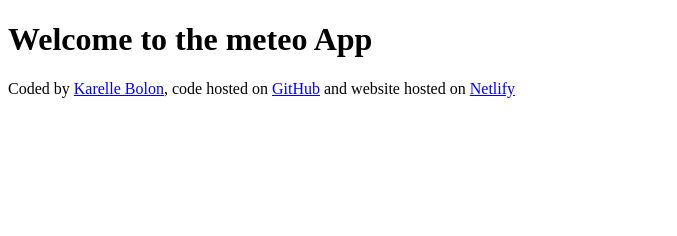
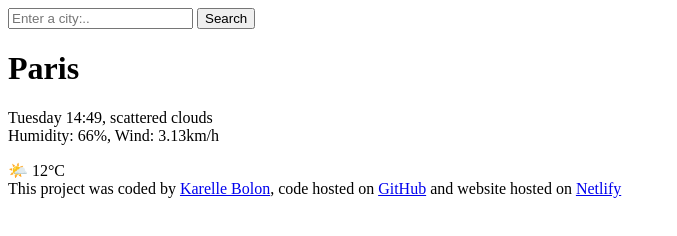
Before and after one commit to karellemarina/meteometeo, a plain HTML site: page index.html in a window 1280 px wide. Shown: the whole page, without its empty margins (0-677 px from the left). Drawn offline with Linux system fonts and the light colour scheme.

Commit message:
added HTML to the project

```diff
--- a/index.html
+++ b/index.html
@@ -6,9 +6,26 @@
     <title>Meteo App</title>
   </head>
   <body>
-    <h1>Welcome to the meteo App</h1>
+    <header>
+      <form>
+        <input type="search" placeholder="Enter a city:.." required />
+        <input type="submit" value="Search" />
+      </form>
+    </header>
+    <main>
+      <h1>Paris</h1>
+      <div>
+        <p>
+          Tuesday 14:49, scattered clouds
+          <br />
+          Humidity: 66%, Wind: 3.13km/h
+        </p>
+      </div>
+      <div>🌤️ 12°C</div>
+    </main>
+
     <footer>
-      Coded by
+      This project was coded by
       <a href="https://github.com/karellemarina" target="_blank"
         >Karelle Bolon</a
       >, code hosted on
```
